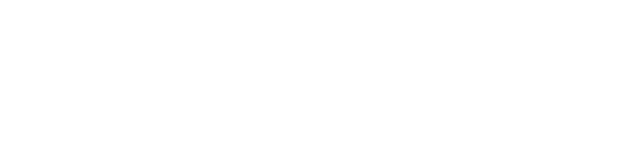
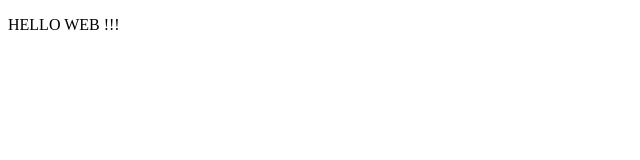
Before and after one commit to darshan179/darshan, a plain HTML site: page index.html in a window 1280 px wide. Shown: the whole page, without its empty margins (0-640 px from the left). Drawn offline with Linux system fonts and the light colour scheme.

Commit message:
index.html

```diff
--- a/index.html
+++ b/index.html
@@ -6,6 +6,9 @@
     <title>Document</title>
 </head>
 <body>
+    <p>
 
+        HELLO WEB !!!
+    </p>
 </body>
 </html>
```
